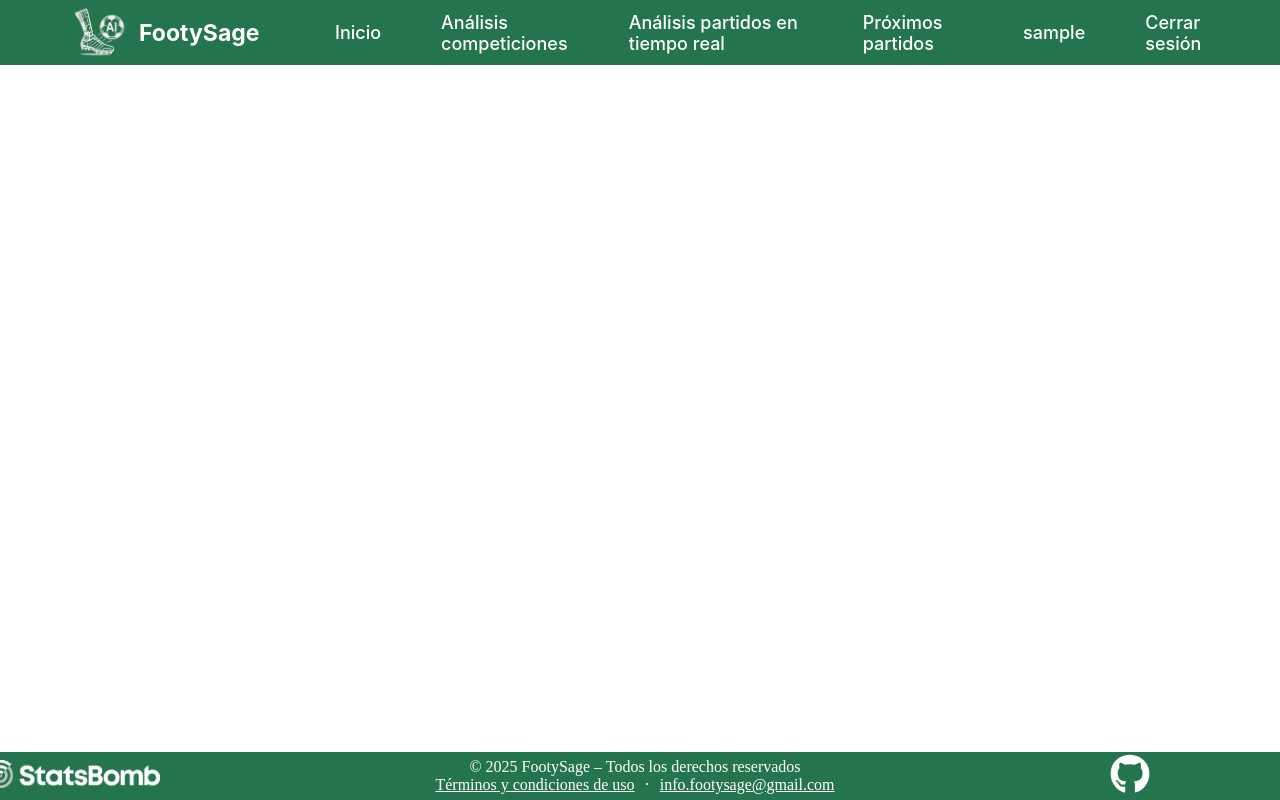
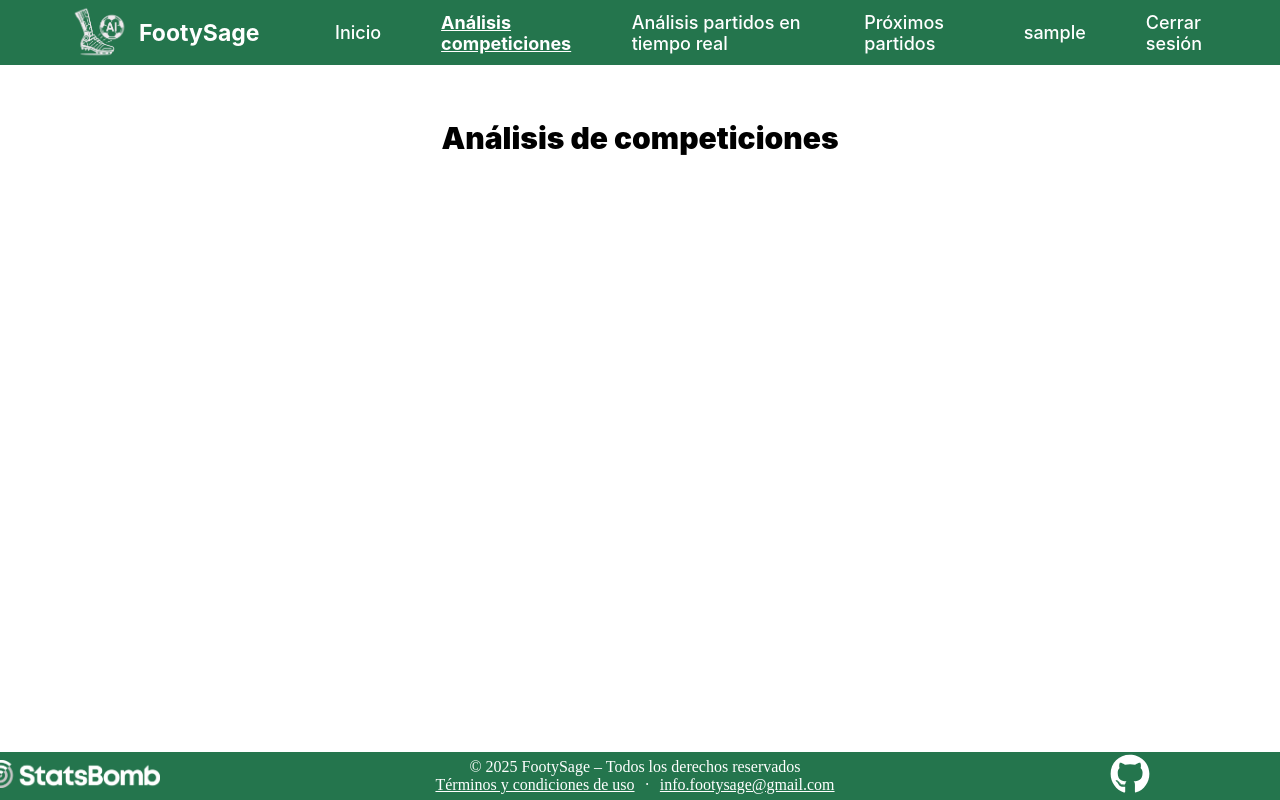
Before and after one commit to Jaime-Linares/FootySage, a React (Create React App) app in the folder frontend/: page /competitions_analysis in a window 1280 px wide. Built offline with nearby package versions, Linux system fonts and the light colour scheme; sample sign-in values are in the browser's storage.

Commit message:
feat: add competitions analysis view (empty)

```diff
--- a/frontend/src/App.jsx
+++ b/frontend/src/App.jsx
@@ -17,6 +17,7 @@ import Profile from './views/User/Profile/Profile';
 import ChangePassword from './views/User/Profile/ChangePassword';
 import MatchSelector from './views/Matches/MatchSelector/MatchSelector';
 import MatchSimulation from './views/Matches/SimulateMatch/MatchSimulation';
+import CompetitionsAnalysis from './views/CompetitionsAnalysis/CompetitionsAnalysis';
 
 
 const App = () => {
@@ -37,6 +38,7 @@ const App = () => {
                 <Route path="/change_password" element={<PrivateRoute><ChangePassword /></PrivateRoute>} />
                 <Route path="/match_selector" element={<PrivateRoute><MatchSelector /></PrivateRoute>} />
                 <Route path="/match_simulation/:match_id" element={<PrivateRoute><MatchSimulation /></PrivateRoute>} />
+                <Route path="/competitions_analysis" element={<PrivateRoute><CompetitionsAnalysis /></PrivateRoute>} />
                 <Route path="/check" element={<PrivateRoute><Check /></PrivateRoute>} />
                 {/* NO LOGUEADO */}
                 <Route path="/login" element={<GuestRoute><Login /></GuestRoute>} />
--- a/frontend/src/components/Navbar.jsx
+++ b/frontend/src/components/Navbar.jsx
@@ -91,7 +91,7 @@ const Navbar = () => {
             {isLoggedIn ? (
               <>
                 <NavItem to="/home">Inicio</NavItem>
-                <NavItem to="/check">Análisis competiciones</NavItem>
+                <NavItem to="/competitions_analysis">Análisis competiciones</NavItem>
                 <NavItem to="/match_selector">Análisis partidos en tiempo real</NavItem>
                 <NavItem to="/upcoming_matches">Próximos partidos</NavItem>
                 <NavItem to="/profile">{user?.username}</NavItem>
--- /dev/null
+++ b/frontend/src/views/CompetitionsAnalysis/CompetitionsAnalysis.jsx
@@ -0,0 +1,14 @@
+import React from 'react';
+import './styles/CompetitionsAnalysis.css';
+
+
+const CompetitionsAnalysis = () => {
+  return (
+    <div className="competitions-analysis-container competitions-analysis-fade-in">
+      <h1 className="competitions-analysis-title">Análisis de competiciones</h1>
+    </div>
+  );
+};
+
+
+export default CompetitionsAnalysis;
--- /dev/null
+++ b/frontend/src/views/CompetitionsAnalysis/styles/CompetitionsAnalysis.css
@@ -0,0 +1,31 @@
+.competitions-analysis-container {
+    padding: 40px 20px;
+    max-width: 1200px;
+    margin: 0 auto;
+    display: flex;
+    flex-direction: column;
+    gap: 30px;
+}
+
+.competitions-analysis-title {
+    font-size: 30px;
+    font-weight: 1000;
+    margin-bottom: 40px;
+    text-align: center;
+}
+
+@keyframes fadeInSlideDown {
+    from {
+        opacity: 0;
+        transform: translateY(-30px);
+    }
+    to {
+        opacity: 1;
+        transform: translateY(0);
+    }
+}
+
+.competitions-analysis-fade-in {
+    animation: fadeInSlideDown 0.5s ease-out both;
+    opacity: 0;
+}
```
